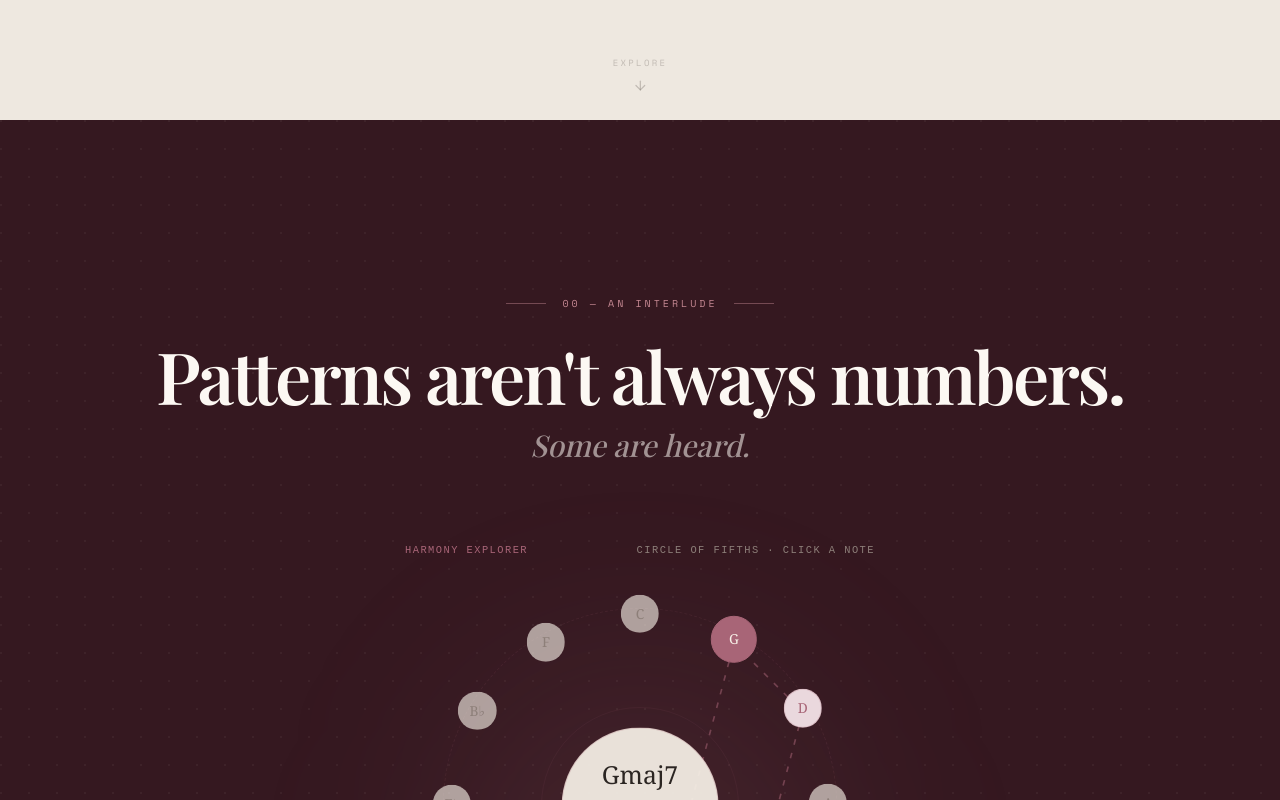
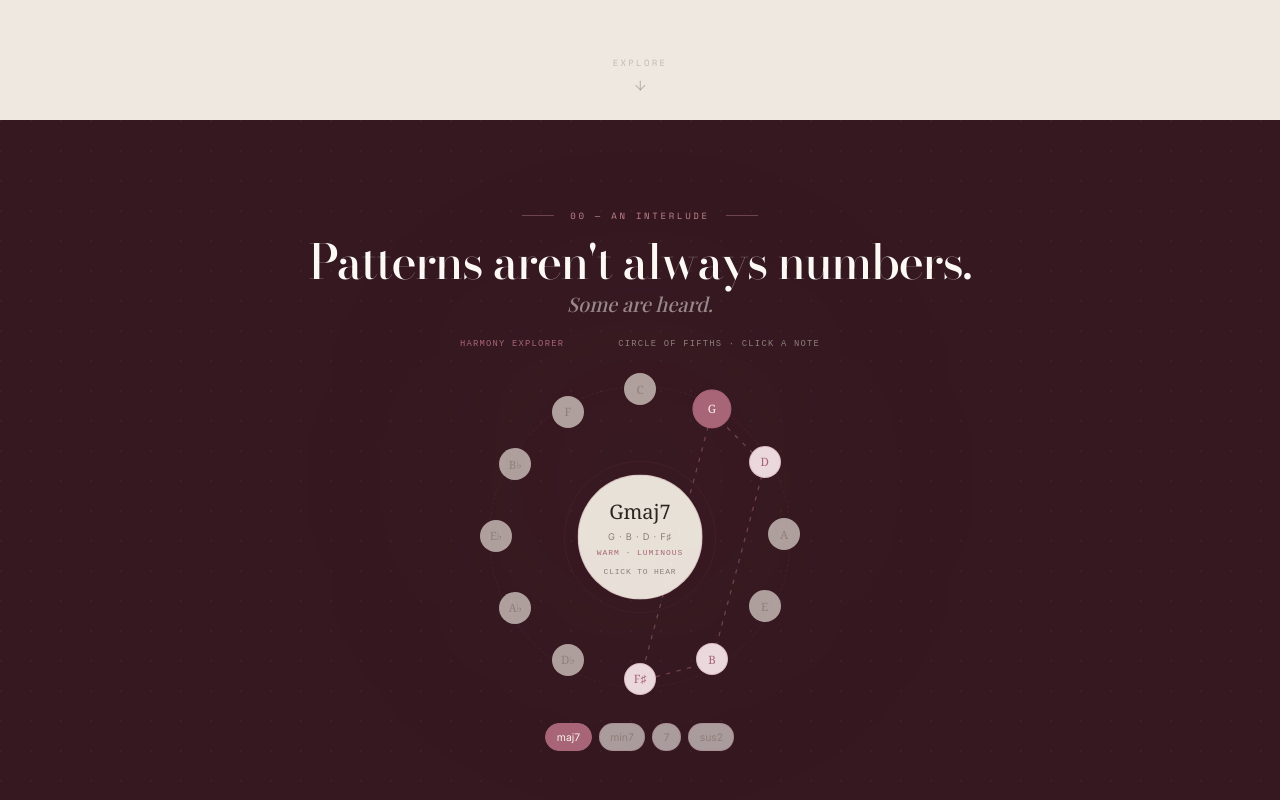
Before and after one commit to mandaakini/portfolio, a Next.js app: page / in a window 1280 px wide. Shown: the part 680-1480 px from the top of the page. Built offline with nearby package versions, Linux system fonts and the light colour scheme.

Commit message:
Condense harmony interlude

```diff
--- a/components/HarmonyExplorer/HarmonyExplorer.css
+++ b/components/HarmonyExplorer/HarmonyExplorer.css
@@ -290,3 +290,78 @@
     transition: none;
   }
 }
+
+/* Compact harmony interlude */
+.harmony-explorer {
+  width: min(100%, 360px);
+}
+
+.harmony-explorer__topline {
+  margin-bottom: 0.35rem;
+  font-size: 0.55rem;
+}
+
+.harmony-center {
+  width: 7.8rem;
+  height: 7.8rem;
+  gap: 0.2rem;
+}
+
+.harmony-center__chord {
+  font-size: 1.25rem;
+}
+
+.harmony-center__notes {
+  font-size: 0.58rem;
+}
+
+.harmony-center__descriptor {
+  font-size: 0.5rem;
+}
+
+.harmony-note {
+  width: 2rem;
+  height: 2rem;
+  font-size: 0.72rem;
+}
+
+.harmony-note:hover,
+.harmony-note:focus-visible {
+  width: 2.25rem;
+  height: 2.25rem;
+}
+
+.harmony-note--root {
+  width: 2.45rem;
+  height: 2.45rem;
+}
+
+.harmony-controls {
+  margin-top: 0.4rem;
+}
+
+.harmony-control {
+  padding: 0.32rem 0.65rem;
+  font-size: 0.65rem;
+}
+
+@media (max-width: 520px) {
+  .harmony-explorer {
+    width: min(100%, 320px);
+  }
+
+  .harmony-center {
+    width: 7rem;
+    height: 7rem;
+  }
+
+  .harmony-note {
+    width: 1.85rem;
+    height: 1.85rem;
+  }
+
+  .harmony-note--root {
+    width: 2.2rem;
+    height: 2.2rem;
+  }
+}
--- a/components/HarmonySection.tsx
+++ b/components/HarmonySection.tsx
@@ -8,119 +8,87 @@ export default function HarmonySection() {
   return (
     <section
       id="harmony"
-      className="relative scroll-mt-20 overflow-hidden bg-oxblood px-6 py-28 text-porcelain sm:px-8 sm:py-36 lg:py-44"
+      className="relative flex min-h-[calc(100svh-5rem)] scroll-mt-20 items-center overflow-hidden bg-oxblood px-6 py-10 text-porcelain sm:px-8 sm:py-12"
     >
-      {/* Restrained dotted texture */}
+      {/* Subtle dotted texture */}
       <div
         aria-hidden="true"
-        className="pointer-events-none absolute inset-0 opacity-[0.045]"
+        className="pointer-events-none absolute inset-0 opacity-[0.035]"
         style={{
           backgroundImage:
-            "radial-gradient(circle at 1px 1px, #F7F1E8 1px, transparent 0)",
-          backgroundSize: "28px 28px",
+            "radial-gradient(circle at 1px 1px, #F8F4EF 1px, transparent 0)",
+          backgroundSize: "30px 30px",
         }}
       />
 
-      {/* Very subtle glow behind the interaction */}
+      {/* Restrained atmospheric glow */}
       <div
         aria-hidden="true"
-        className="pointer-events-none absolute left-1/2 top-[62%] h-72 w-72 -translate-x-1/2 -translate-y-1/2 rounded-full bg-rose/10 blur-[100px] sm:h-96 sm:w-96"
+        className="pointer-events-none absolute left-1/2 top-1/2 h-72 w-72 -translate-x-1/2 -translate-y-1/2 rounded-full bg-wine/10 blur-[110px]"
       />
 
       <div className="relative mx-auto max-w-6xl">
-        <header className="mx-auto mb-14 max-w-5xl text-center sm:mb-20">
-          {/* Section label */}
+        <header className="mx-auto mb-5 max-w-4xl text-center">
           <motion.div
-            initial={{ opacity: 0, y: 14 }}
+            initial={{ opacity: 0, y: 12 }}
             whileInView={{ opacity: 1, y: 0 }}
             viewport={{ once: true, amount: 0.6 }}
-            transition={{ duration: 0.7 }}
+            transition={{ duration: 0.65 }}
             className="flex items-center justify-center gap-4"
           >
             <span
               aria-hidden="true"
-              className="h-px w-7 bg-rose/45 sm:w-10"
+              className="h-px w-8 bg-rose/40"
             />
 
-            <p className="font-mono text-[9px] uppercase tracking-[0.3em] text-rose sm:text-[10px]">
+            <p className="font-mono text-[9px] uppercase tracking-[0.3em] text-rose">
               00 — An Interlude
             </p>
 
             <span
               aria-hidden="true"
-              className="h-px w-7 bg-rose/45 sm:w-10"
+              className="h-px w-8 bg-rose/40"
             />
           </motion.div>
 
-          {/* Heading */}
           <motion.h2
-            initial={{ opacity: 0, y: 20 }}
+            initial={{ opacity: 0, y: 18 }}
             whileInView={{ opacity: 1, y: 0 }}
             viewport={{ once: true, amount: 0.6 }}
             transition={{
-              duration: 0.8,
+              duration: 0.75,
               delay: 0.08,
               ease: [0.22, 1, 0.36, 1],
             }}
-            className="mt-7 text-balance font-display text-5xl font-semibold leading-[1.02] tracking-[-0.035em] text-porcelain sm:text-6xl lg:text-7xl"
+            className="mt-4 text-balance font-editorial text-3xl font-medium leading-[1.05] tracking-[-0.03em] text-porcelain sm:text-4xl lg:text-5xl"
           >
             Patterns aren&apos;t always numbers.
           </motion.h2>
 
-          {/* Secondary thought */}
           <motion.p
-            initial={{ opacity: 0, y: 14 }}
+            initial={{ opacity: 0, y: 12 }}
             whileInView={{ opacity: 1, y: 0 }}
             viewport={{ once: true, amount: 0.6 }}
-            transition={{
-              duration: 0.7,
-              delay: 0.16,
-            }}
-            className="mt-4 font-display text-2xl italic text-porcelain/55 sm:text-3xl"
+            transition={{ duration: 0.65, delay: 0.15 }}
+            className="mt-1 font-display text-lg italic text-porcelain/50 sm:text-xl"
           >
             Some are heard.
           </motion.p>
         </header>
 
-        {/* Harmony interaction */}
         <motion.div
-          initial={{
-            opacity: 0,
-            y: 28,
-            scale: 0.98,
-          }}
-          whileInView={{
-            opacity: 1,
-            y: 0,
-            scale: 1,
-          }}
-          viewport={{
-            once: true,
-            amount: 0.2,
-          }}
+          initial={{ opacity: 0, y: 22, scale: 0.98 }}
+          whileInView={{ opacity: 1, y: 0, scale: 1 }}
+          viewport={{ once: true, amount: 0.2 }}
           transition={{
-            duration: 0.9,
-            delay: 0.18,
+            duration: 0.85,
+            delay: 0.16,
             ease: [0.22, 1, 0.36, 1],
           }}
           className="flex justify-center"
         >
           <HarmonyExplorer />
         </motion.div>
-
-        {/* Minimal instruction */}
-        <motion.p
-          initial={{ opacity: 0 }}
-          whileInView={{ opacity: 1 }}
-          viewport={{ once: true }}
-          transition={{
-            duration: 0.7,
-            delay: 0.35,
-          }}
-          className="mt-9 text-center font-mono text-[8px] uppercase tracking-[0.25em] text-porcelain/30 sm:text-[9px]"
-        >
-          Move through the sound
-        </motion.p>
       </div>
     </section>
   );
```
